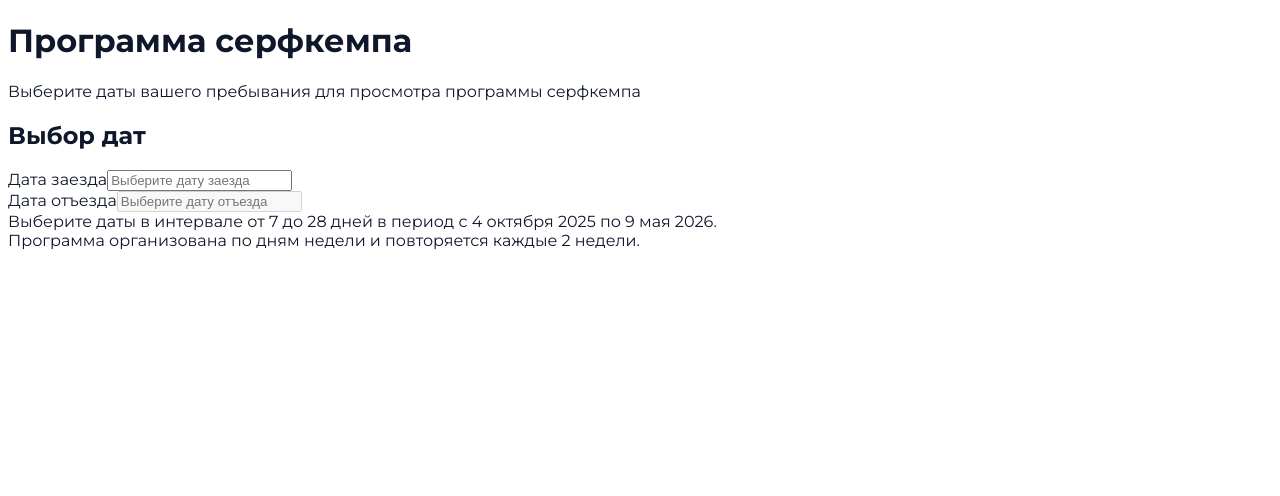
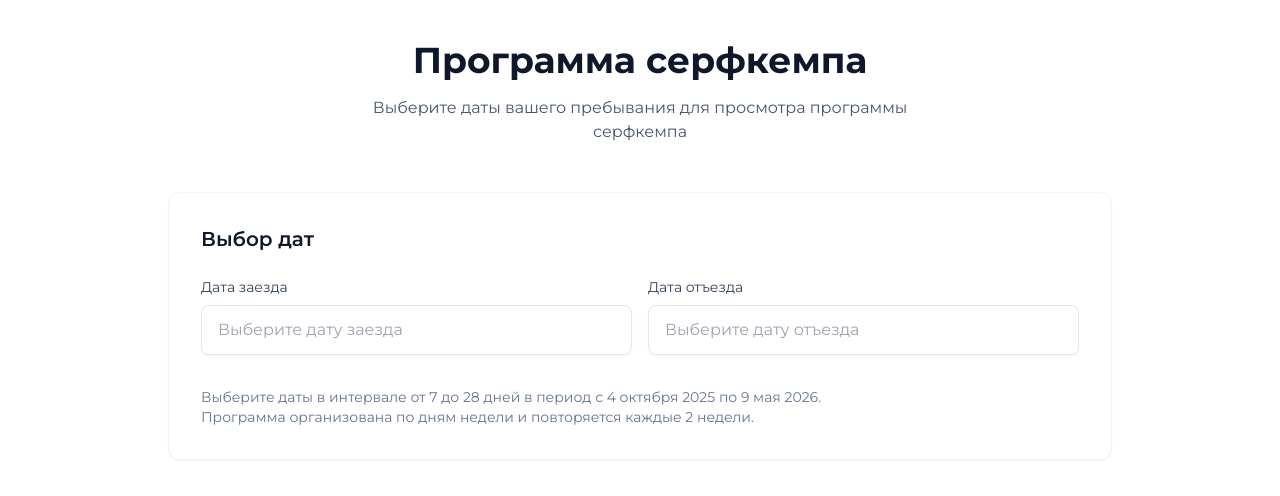
Before and after one commit to nixonvitson/surfbreakcamp, a Next.js app: page / in a window 1280 px wide. Shown: the top 496 px of the page. Built offline with nearby package versions, Linux system fonts and the light colour scheme.

Commit message:
Create tailwind.config.js

```diff
--- /dev/null
+++ b/tailwind.config.js
@@ -0,0 +1,16 @@
+/** @type {import('tailwindcss').Config} */
+module.exports = {
+  content: [
+    // Указываем папки, в которых используется Tailwind
+    "./app/**/*.{js,ts,jsx,tsx}",
+    "./src/**/*.{js,ts,jsx,tsx}",
+  ],
+  theme: {
+    extend: {
+      fontFamily: {
+        sans: ['Montserrat', 'sans-serif'], // Добавляем Montserrat в шрифт по умолчанию
+      },
+    },
+  },
+  plugins: [],
+}
```
